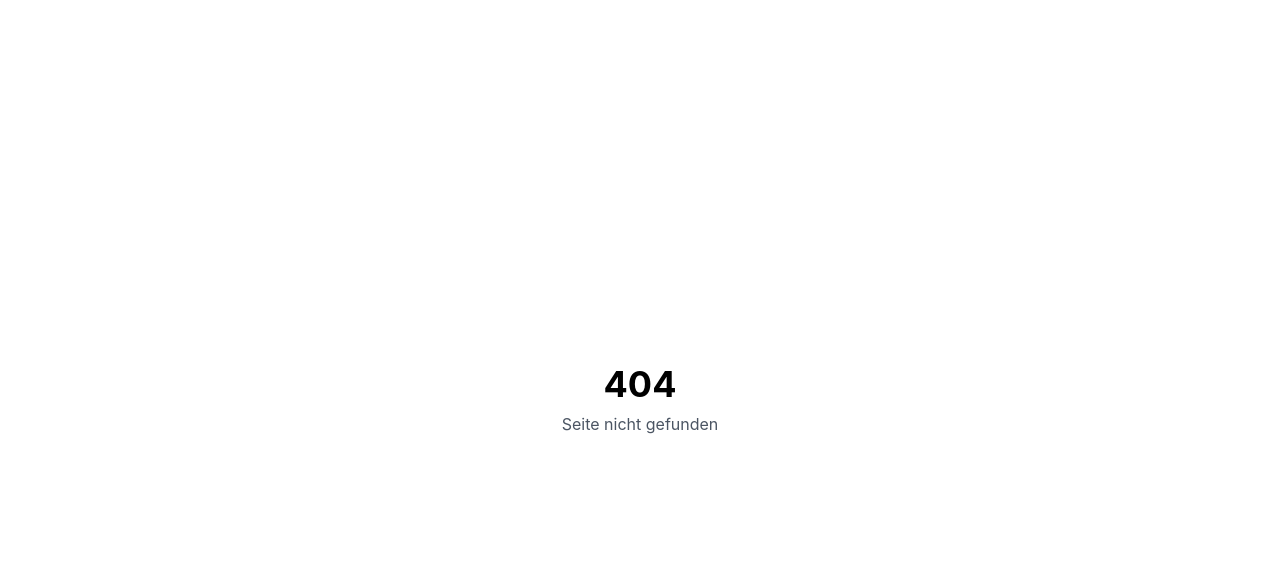
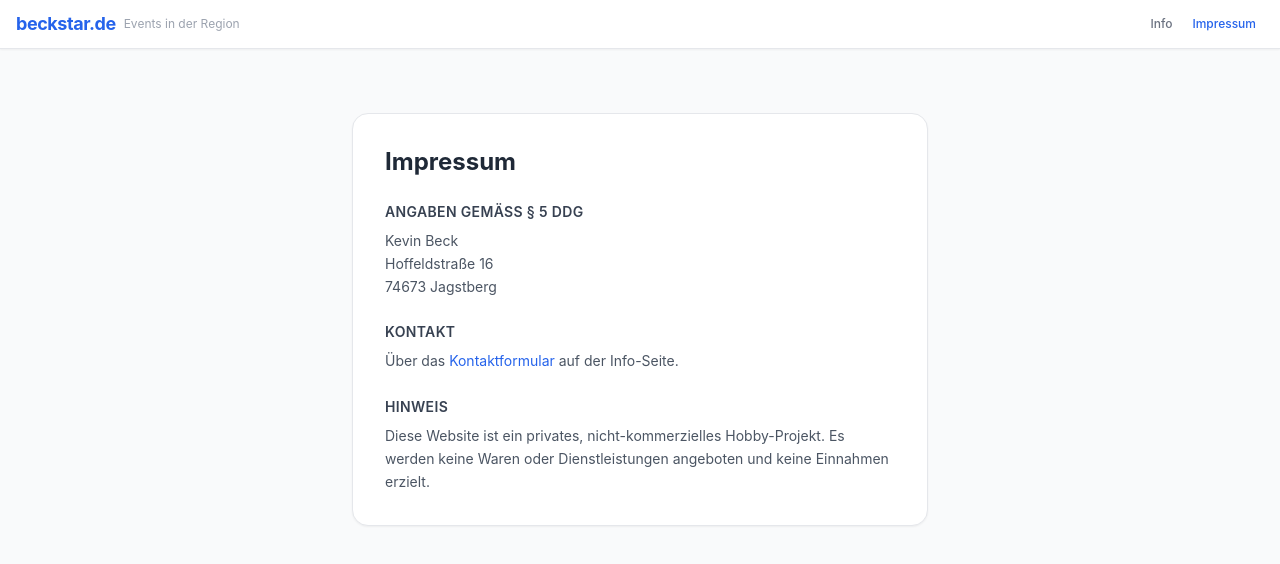
Before and after one commit to Didavo/mapperino, a Next.js app: page /impressum in a window 1280 px wide. Before the commit this address had no page. Shown: the top 564 px of the page. Built offline with nearby package versions, Linux system fonts and the light colour scheme.

Commit message:
add impressum

```diff
--- /dev/null
+++ b/src/app/impressum/page.tsx
@@ -0,0 +1,83 @@
+import Link from "next/link";
+
+export default function ImpressumPage() {
+  return (
+    <div className="flex flex-col min-h-[100dvh] bg-gray-50">
+      {/* ── Navigationsleiste ───────────────────────────────────────────────── */}
+      <header className="bg-white border-b border-gray-200 shadow-sm z-10">
+        <div className="flex items-center gap-3 px-4 py-2.5">
+          <div className="flex items-center gap-2 mr-3">
+            <Link
+              href="/"
+              className="text-lg font-bold text-blue-600 tracking-tight hover:text-blue-700 transition-colors"
+            >
+              beckstar.de
+            </Link>
+            <span className="hidden sm:block text-xs text-gray-400 font-normal">
+              Events in der Region
+            </span>
+          </div>
+          <div className="ml-auto flex items-center gap-1">
+            <Link
+              href="/info"
+              className="text-xs font-medium text-gray-500 hover:text-blue-600 transition-colors px-2 py-1.5"
+            >
+              Info
+            </Link>
+            <Link
+              href="/impressum"
+              className="text-xs font-medium text-blue-600 px-2 py-1.5"
+            >
+              Impressum
+            </Link>
+          </div>
+        </div>
+      </header>
+
+      {/* ── Inhalt ──────────────────────────────────────────────────────────── */}
+      <div className="flex-1 flex items-start justify-center px-4 py-16">
+        <div className="bg-white rounded-2xl shadow-sm border border-gray-200 max-w-xl w-full p-8">
+          <h1 className="text-2xl font-bold text-gray-800 mb-6">Impressum</h1>
+
+          <section className="mb-6">
+            <h2 className="text-sm font-semibold text-gray-700 uppercase tracking-wide mb-2">
+              Angaben gemäß § 5 DDG
+            </h2>
+            <p className="text-sm text-gray-600 leading-relaxed">
+              Kevin Beck<br />
+              Hoffeldstraße 16<br />
+              74673 Jagstberg
+            </p>
+          </section>
+
+          <section className="mb-6">
+            <h2 className="text-sm font-semibold text-gray-700 uppercase tracking-wide mb-2">
+              Kontakt
+            </h2>
+            <p className="text-sm text-gray-600 leading-relaxed">
+              Über das{" "}
+              <Link
+                href="/info#kontakt"
+                className="text-blue-600 hover:text-blue-700 hover:underline"
+              >
+                Kontaktformular
+              </Link>{" "}
+              auf der Info-Seite.
+            </p>
+          </section>
+
+          <section>
+            <h2 className="text-sm font-semibold text-gray-700 uppercase tracking-wide mb-2">
+              Hinweis
+            </h2>
+            <p className="text-sm text-gray-600 leading-relaxed">
+              Diese Website ist ein privates, nicht-kommerzielles Hobby-Projekt.
+              Es werden keine Waren oder Dienstleistungen angeboten und keine
+              Einnahmen erzielt.
+            </p>
+          </section>
+        </div>
+      </div>
+    </div>
+  );
+}
```
